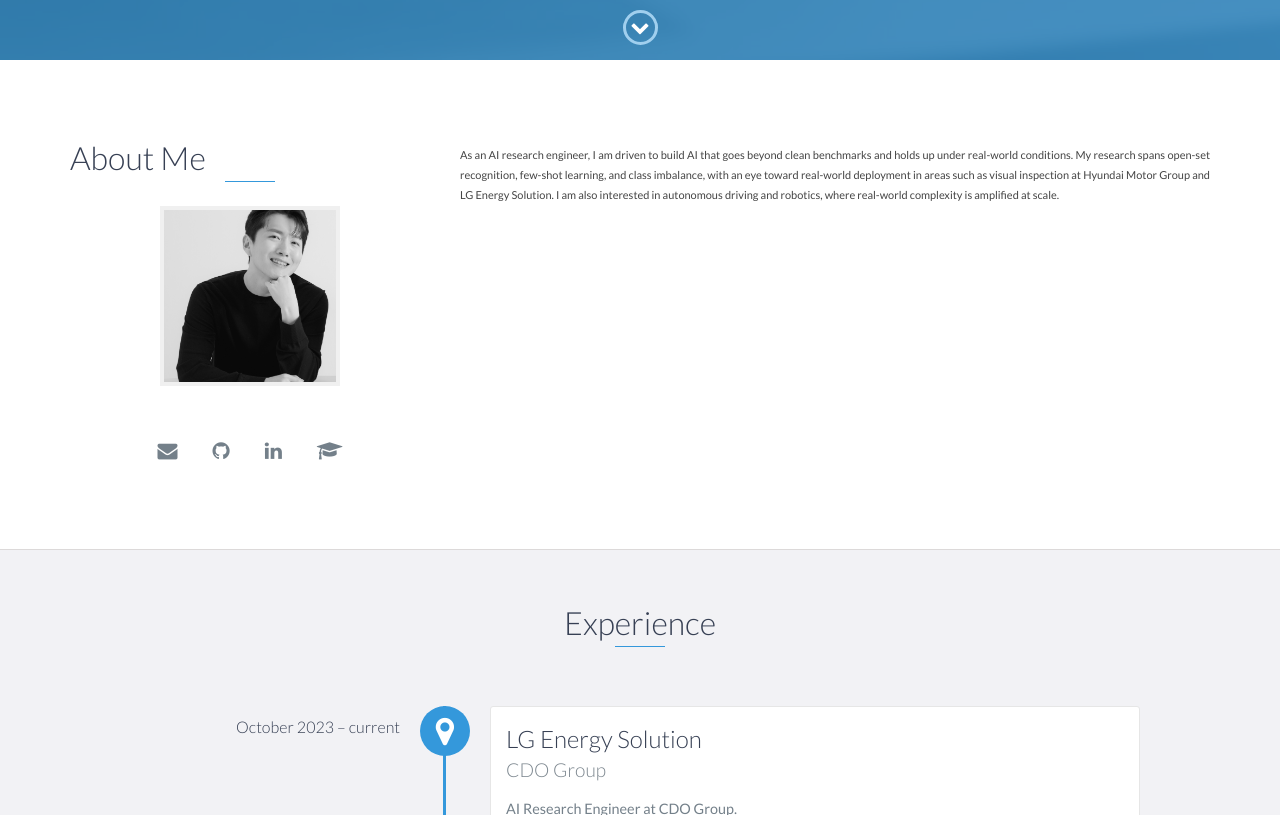
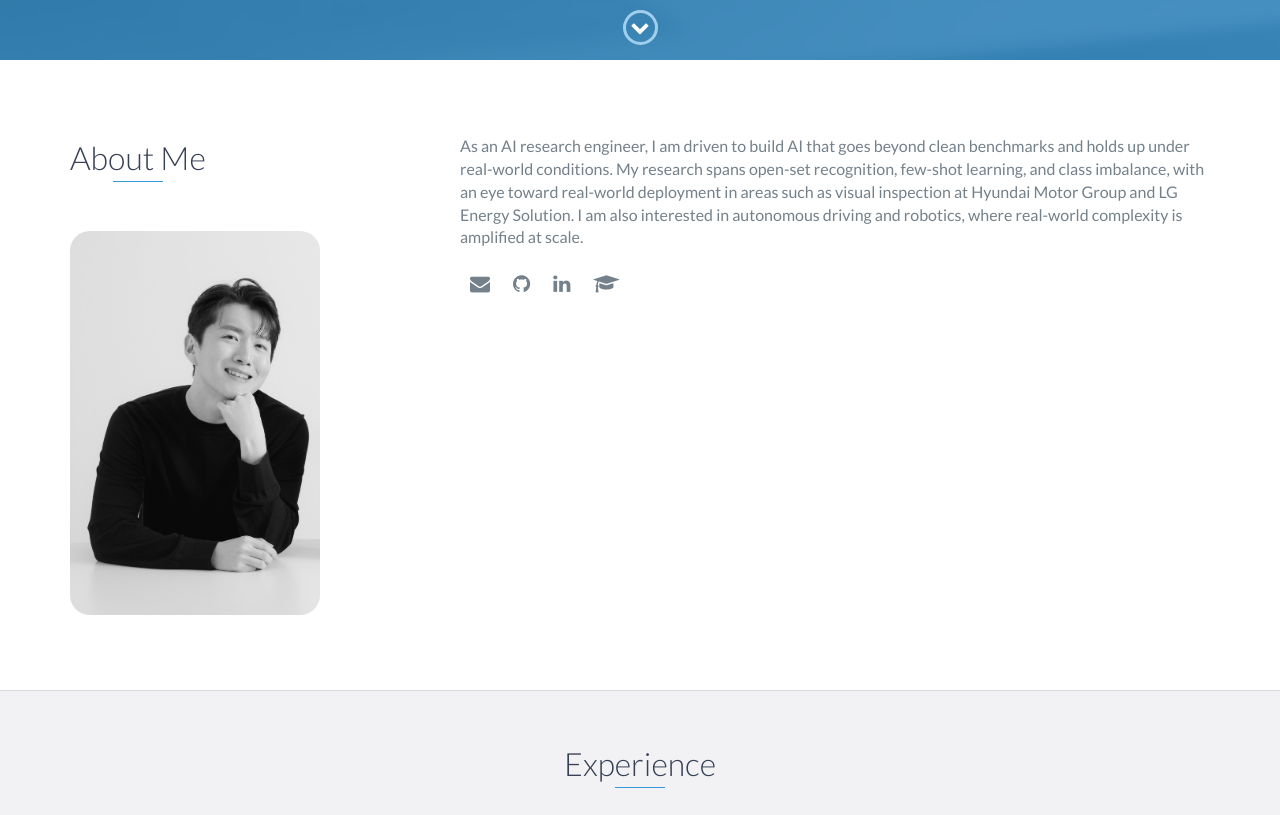
Before and after one commit to geonuk-kimmm/geonuk-kimmm.github.io, a website: page index.html in a window 1280 px wide. Shown: the part 740-1555 px from the top of the page. Drawn offline with nearby package versions, Linux system fonts and the light colour scheme.

Commit message:
Update index.html

```diff
--- a/index.html
+++ b/index.html
@@ -68,43 +68,36 @@
     <div id="about">
 	    <div class="container">
 	        <div class="row">
-
-	            <div class="col-md-4 text-center" style="display: flex; flex-direction: column; align-items: center;">
-	                <h2 class="heading" style="margin-bottom: 25px; width: 100%;">About Me</h2>
-
-	                <div class="profile-img-box" style="margin-bottom: 25px;">
-	                    <img src="images/smile.jpg"
-	                         alt="profile"
-	                         class="img-fluid rounded-circle"
-	                         style="width: 180px;      /* 크기 고정 */
-	                                height: 180px;     /* 가로세로 동일 */
-	                                object-fit: cover; /* 사진 왜곡 방지 */
-	                                border: 4px solid #f0f0f0;
-							;">
-	                </div>
-
-	                <div class="social">
-	                    <ul style="padding: 0; display: flex; gap: 15px; justify-content: center; list-style: none;">
-	                        <li><a href="mailto:geonuk_kim@korea.ac.kr" target="_blank"><i class="fa fa-envelope"></i></a></li>
-	                        <li><a href="https://github.com/geonuk-kimmm" target="_blank"><i class="fa fa-github"></i></a></li>
-	                        <li><a href="https://kr.linkedin.com/in/geounkkim" target="_blank"><i class="fa fa-linkedin"></i></a></li>
-	                        <li><a href="https://scholar.google.com/citations?user=CtienZMAAAAJ" target="_blank"><i class="fa fa-graduation-cap"></i></a></li>
-	                    </ul>
-	                </div>
+	            <div class="col-md-4">
+	                <h2 class="heading">About Me</h2>
+	                <img src="images/smile.jpg" alt="figure" style="width: 100%; max-width: 250px; height: auto; border-radius: 20px; margin-top: 20px;">
 	            </div>
-
-	            <div class="col-md-8" style="padding-top: 10px;">
-	                <p style="font-size: 1.1rem; line-height: 1.8; color: #444; text-align: justify;">
+	            <div class="col-md-8">
+	                <p>
 	                    As an AI research engineer, I am driven to build AI that goes beyond clean benchmarks and holds up under real-world conditions.
 	                    My research spans open-set recognition, few-shot learning, and class imbalance, with an eye toward real-world deployment in areas
 	                    such as visual inspection at Hyundai Motor Group and LG Energy Solution. I am also interested in autonomous driving and robotics, where real-world complexity is amplified at scale.
 	                </p>
+	                <div class="social">
+	                    <ul>
+	                        <li>
+	                            <a href="mailto:geonuk_kim@korea.ac.kr" target="_blank" rel="noopener noreferrer"><i class="fa fa-envelope" aria-hidden="true"></i></a>
+	                        </li>
+	                        <li>
+	                            <a href="https://github.com/geonuk-kimmm" target="_blank" rel="noopener noreferrer"><i class="fa fa-github" aria-hidden="true"></i></a>
+	                        </li>
+	                        <li>
+	                            <a href="https://kr.linkedin.com/in/geounkkim" target="_blank" rel="noopener noreferrer"><i class="fa fa-linkedin" aria-hidden="true"></i></a>
+	                        </li>
+	                        <li>
+	                            <a href="https://scholar.google.com/citations?user=CtienZMAAAAJ&hl=en" target="_blank" rel="noopener noreferrer" aria-label="Google Scholar"><i class="fa fa-graduation-cap" aria-hidden="true"></i></a>
+	                        </li>
+	                    </ul>
+	                </div>
 	            </div>
-
 	        </div>
 	    </div>
 	</div>
-    <!-- End #about -->
 
     <div id="experience" class="background-alt">
         <h2 class="heading">Experience</h2>
```
